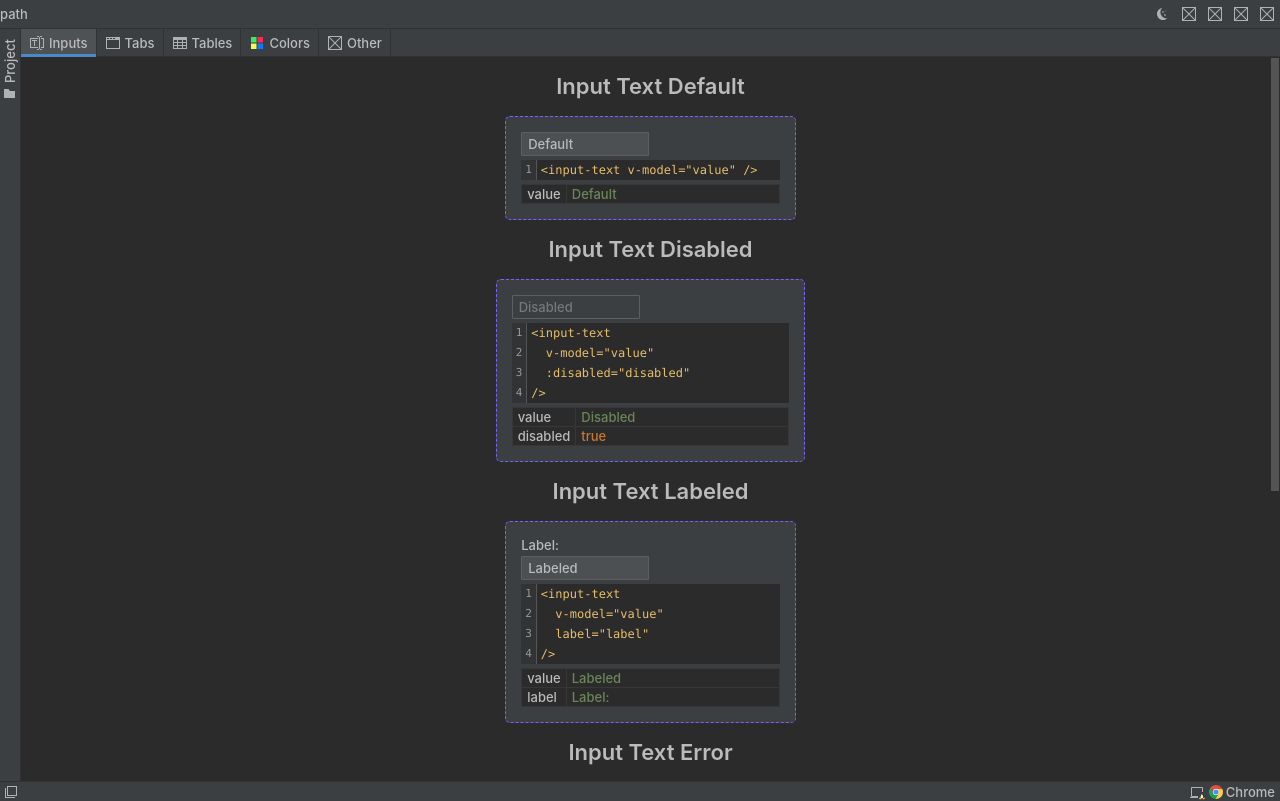
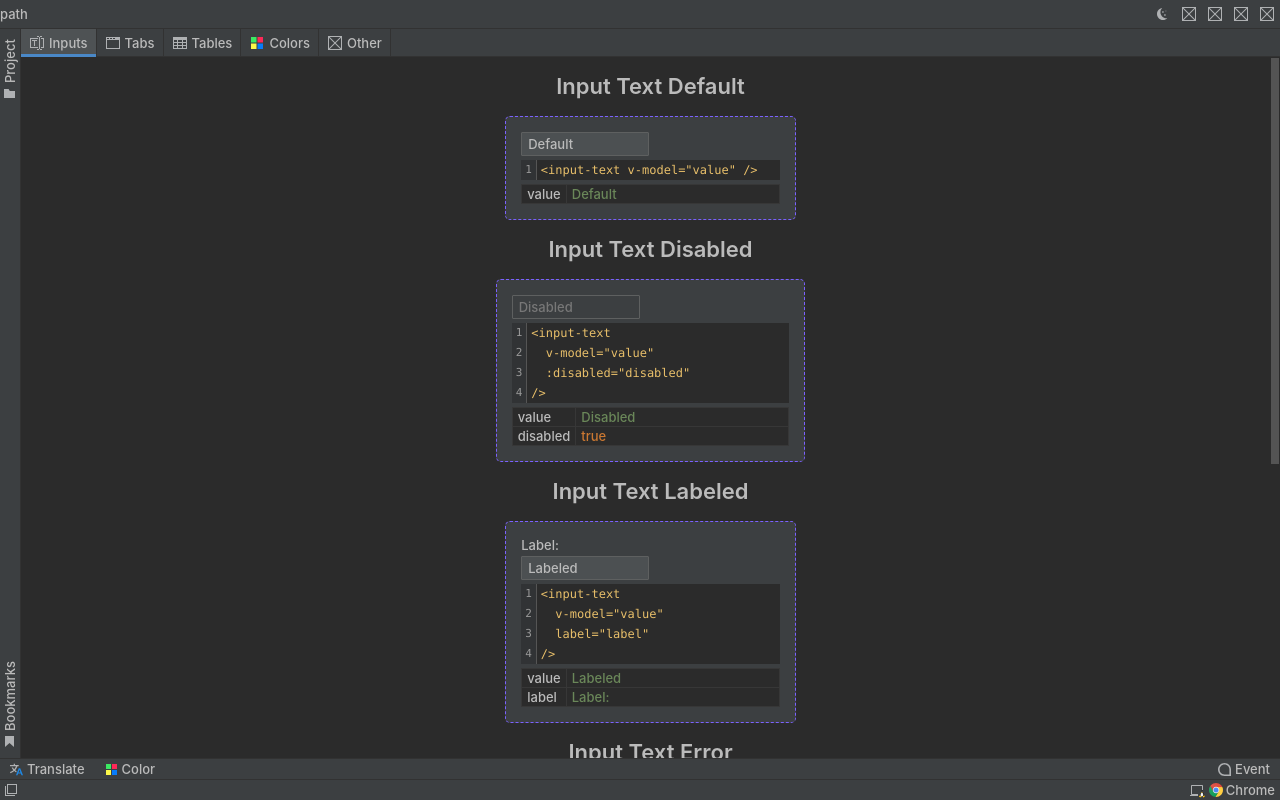
Before and after one commit to cclarice/CodeGlossary, a Vue app: page /dev/interface in a window 1280 px wide. Built offline with nearby package versions, Linux system fonts and the light colour scheme.

Commit message:
large Tools update

```diff
--- /dev/null
+++ b/src/consts/dropareas.ts
@@ -0,0 +1,15 @@
+/* eslint-disable max-len, no-unused-vars */
+import { ToolPlace } from '@/models/Tool'
+
+const dropareas: { [key in ToolPlace]: string } = {
+  topRight: 'polygon(0 29px, 0 50px, 50% 50px, 50% calc(29px + 20%), calc(100% - 21px) calc(29px + 20%), calc(100% - 21px) 50px, 100% 50px, 100% 29px)',
+  topLeft:  'polygon(0 29px, 0 50px, 21px 50px, 21px calc(29px + 20%), 50% calc(29px + 20%), 50% 50px, 100% 50px, 100% 29px)',
+  leftRight: 'polygon(0 29px, 0 calc(100% - 20px), 21px calc(100% - 20px), 21px 50%, 20% 50%, 20% 49px, 21px 49px, 21px 29px)',
+  leftLeft: 'polygon(0 29px, 0 calc(100% - 20px), 21px calc(100% - 20px), 21px calc(100% - 41px), 20% calc(100% - 41px), 20% 50%, 21px 50%, 21px 29px)',
+  rightRight: 'polygon(calc(100% - 21px) 29px, calc(100% - 21px) 50%, 80% 50%, 80% calc(100% - 41px), calc(100% - 21px) calc(100% - 41px), calc(100% - 21px) calc(100% - 20px), 100% calc(100% - 20px), 100% 29px',
+  rightLeft: 'polygon(calc(100% - 21px) 29px, calc(100% - 21px) 50px, 80% 50px, 80% 50%, calc(100% - 21px) 50%, calc(100% - 21px) calc(100% - 20px), 100% calc(100% - 20px), 100% 29px',
+  bottomRight: 'polygon(0 calc(100% - 20px), 0 calc(100% - 41px), 50% calc(100% - 41px), 50% 80%, calc(100% - 21px) 80%, calc(100% - 21px) calc(100% - 41px), 100% calc(100% - 41px), 100% calc(100% - 20px))',
+  bottomLeft: 'polygon(0 calc(100% - 20px), 0 calc(100% - 41px), 21px calc(100% - 41px), 21px 80%, 50% 80%, 50% calc(100% - 41px), 100% calc(100% - 41px), 100% calc(100% - 20px))'
+}
+
+export default dropareas
--- a/src/layouts/MainLayout.vue
+++ b/src/layouts/MainLayout.vue
@@ -2,7 +2,7 @@
   <main-header :has-slot="hasTopTools">
     <template #default>
       <main-bar
-        v-if="hasTopTools && tools.buttonsVisible"
+        v-if="hasTopTools"
         position="top"
       >
         <template #bar_left>
@@ -26,7 +26,7 @@
     class="main-main"
     :style="{
       maxHeight:
-        `calc(100% - 48px - ${tools.buttonsVisible ? (hasTopTools ? 22 : 0) + (hasBottomTools ? 22 : 0) : 0}px)`
+        `calc(100% - 49px - ${tools.buttonsVisible ? (hasTopTools ? 22 : 0) + (hasBottomTools ? 22 : 0) : 0}px)`
     }"
   >
     <main-bar
@@ -67,7 +67,7 @@
       </template>
       <template #bar_right>
         <main-bar-button
-          v-for="tool of tools.buttons.rightLeft"
+          v-for="tool of tools.buttons.rightRight"
           :key="tool.id"
           :tool="tool"
         />
@@ -76,7 +76,7 @@
   </main>
   <main-footer :has-slot="hasBottomTools">
     <main-bar
-      v-if="hasBottomTools && tools.buttonsVisible"
+      v-if="hasBottomTools"
       position="bottom"
     >
       <template #bar_left>
@@ -88,13 +88,17 @@
       </template>
       <template #bar_right>
         <main-bar-button
-          v-for="tool of tools.buttons.bottomLeft"
+          v-for="tool of tools.buttons.bottomRight"
           :key="tool.id"
           :tool="tool"
         />
       </template>
     </main-bar>
   </main-footer>
+  <div
+    id="droparea"
+    @dragover="dragover"
+  />
 </template>
 
 <script setup lang="ts">
@@ -107,11 +111,29 @@ import { computed } from 'vue'
 
 const tools = useTools()
 tools.initTools()
-const hasTopTools = computed(() => !!(tools.buttons.topLeft.length || tools.buttons.topRight.length))
-const hasBottomTools = computed(() => !!(tools.buttons.bottomLeft.length || tools.buttons.bottomRight.length))
+const hasTopTools =
+  computed(() => !!(tools.buttons.topLeft.length || tools.buttons.topRight.length) && tools.buttonsVisible)
+const hasBottomTools =
+  computed(() => !!(tools.buttons.bottomLeft.length || tools.buttons.bottomRight.length) && tools.buttonsVisible)
+const dragover = (event: DragEvent) => {
+  if (event.dataTransfer && event.dataTransfer.items[0].type === 'draggable/tool') {
+    event.dataTransfer.dropEffect = 'move'
+    event.preventDefault()
+  }
+}
 </script>
 
 <style lang="scss" scoped>
+#droparea {
+  position:         absolute;
+  display:          none;
+  width:            100%;
+  height:           100%;
+  z-index:          10;
+  background-color: var(--default);
+  opacity:          .25;
+}
+
 .main-main {
   display: flex;
   justify-content: space-between;
--- a/src/layouts/main-components/MainBar.vue
+++ b/src/layouts/main-components/MainBar.vue
@@ -3,54 +3,17 @@
     class="main-bar"
     :class="`main-bar_${props.position}`"
   >
-    <div
-      class="main-bar__left"
-      @dragover="dragoverLeft"
-      @drop="dropLeft"
-    >
+    <div class="main-bar__left">
       <slot name="bar_left" />
     </div>
-    <div
-      class="main-bar__right"
-      @dragover="dragoverRight"
-      @drop="dropRight"
-    >
+    <div class="main-bar__right">
       <slot name="bar_right" />
     </div>
   </nav>
 </template>
 
 <script setup lang="ts">
-import { useTools } from '@/stores/tool'
-import { ToolPlace } from '@/models/Tool'
-
 const props = defineProps<{ position: 'top' | 'bottom' | 'left' | 'right' }>()
-
-const tools = useTools()
-const dragover = (side: 'Left' | 'Right') => (event: DragEvent) => {
-  if (event.dataTransfer && event.dataTransfer.items[0].type === 'draggable/tool') {
-    event.preventDefault()
-    displayToolPosition(props.position + side)
-    event.dataTransfer.dropEffect = 'move'
-  }
-}
-const dragoverRight = dragover('Right')
-const dragoverLeft = dragover('Left')
-const displayToolPosition = (position: string) => {
-  console.log(position)
-}
-
-const drop = (side: string) => (event: DragEvent) => {
-  if (event.dataTransfer && event.dataTransfer.items[0].type === 'draggable/tool') {
-    event.dataTransfer.items[0].getAsString((data) => {
-      console.log(`${props.position}${side} ${data}`)
-      tools.moveTool(data, (props.position + side) as ToolPlace)
-    })
-  }
-}
-const dropLeft = drop('Left')
-const dropRight = drop('Right')
-
 </script>
 
 <style lang="scss" scoped>
--- a/src/layouts/main-components/MainBarButton.vue
+++ b/src/layouts/main-components/MainBarButton.vue
@@ -1,8 +1,11 @@
 <template>
   <div
+    v-show="visible"
     class="main-bar-button"
+    :class="{ 'main-bar-button_phantom': props.tool.id === -1 }"
     draggable="true"
-    @dragstart.stop="drag"
+    @dragstart.stop="dragstart"
+    @dragend="dragend"
   >
     <img
       v-if="props.tool.icon"
@@ -11,23 +14,134 @@
       draggable="false"
       alt=""
     >
+    <div
+      v-else
+      style="width: 13px; height: 13px"
+    />
     <span class="main-bar-button__name"> {{ props.tool.name }} </span>
   </div>
 </template>
 
 <script setup lang="ts">
-import { Tool } from '@/models/Tool'
+import { Tool, ToolPlace } from '@/models/Tool'
+import { onMounted, onUnmounted, ref } from 'vue'
+import { useTools } from '@/stores/tool'
+import dropareas from '@/consts/dropareas'
 
 interface Props {
   tool: Tool
 }
 
+const visible = ref(true)
+const tools = useTools()
 const props = defineProps<Props>()
+const droparea = ref<HTMLElement | null>(null)
+const points = {
+  topRight: { x: 0, y: 0 },
+  topLeft: { x: 0, y: 0 },
+  leftRight: { x: 0, y: 0 },
+  leftLeft: { x: 0, y: 0 },
+  rightRight: { x: 0, y: 0 },
+  rightLeft: { x: 0, y: 0 },
+  bottomRight: { x: 0, y: 0 },
+  bottomLeft: { x: 0, y: 0 }
+}
+let width = 0
+let height = 0
 
-const drag = (event: DragEvent) => {
+onMounted(() => {
+  for (let i = 0; document.body.children.item(i); i++) {
+    if (document.body.children.item(i)?.id === 'droparea' && document.body.children.item(i) instanceof HTMLElement) {
+      droparea.value = document.body.children.item(i) as HTMLElement
+    }
+  }
+  window.addEventListener('resize', setPositions)
+  setPositions()
+})
+onUnmounted(() => {
+  window.removeEventListener('resize', setPositions)
+})
+
+const setPositions = () => {
+  width = window.innerWidth
+  height = window.innerHeight
+  points.topRight.x = width * 0.75
+  points.topRight.y = points.topLeft.y = 29
+  points.topLeft.x = width * 0.25
+
+  points.rightRight.x = points.rightLeft.x = width
+  points.rightRight.y = height * 0.75
+  points.rightLeft.y = height * 0.25
+
+  points.bottomRight.x = width * 0.75
+  points.bottomRight.y = points.bottomLeft.y = height - 20
+  points.bottomLeft.x = width * 0.25
+
+  points.leftRight.y = height * 0.25
+  points.leftLeft.y = height * 0.75
+}
+
+const drag = (event: Event) => {
+  if (droparea.value) {
+    const dragPosition = getDragPosition(event as DragEvent)
+    tools.displayPhantom(dragPosition, props.tool.name)
+    droparea.value.style.clipPath = dropareas[dragPosition]
+    if (droparea.value.style.display !== 'block') {
+      droparea.value.style.display = 'block'
+    }
+  }
+  window.requestAnimationFrame(() => {
+    if (event.target) {
+      window.addEventListener('dragover', drag, { once: true })
+    }
+  })
+}
+
+const dragstart = (event: DragEvent) => {
   if (event.dataTransfer) {
     event.dataTransfer.items.add(`${props.tool.name}`, 'draggable/tool')
+    event.dataTransfer.dropEffect = 'move'
   }
+  window.requestAnimationFrame(() => {
+    visible.value = false
+    if (event.target) {
+      window.addEventListener('dragover', drag, { once: true })
+    }
+  })
+}
+
+const getDragPosition = (event: DragEvent): ToolPlace => {
+  let lengths: { place: ToolPlace, length: number }[] = []
+  for (const place in points) {
+    const point: { x: number, y: number } = points[place as ToolPlace]
+    const length = Math.sqrt(Math.pow(point.x - event.pageX, 2) + Math.pow((point.y - event.pageY), 2))
+    lengths.push({
+      place: place as ToolPlace,
+      length: place.includes('top') || place.includes('bottom') ? length * (height / width) : length
+    })
+  }
+
+  return lengths.sort((c, p) => {
+    if (c.length < p.length) {
+      return -1
+    } else if (c.length > p.length) {
+      return 1
+    }
+    return 0
+  })[0].place
+}
+
+// const getDragOrder = (event: DragEvent, position): number => {
+//   return 0 // todo
+// }
+
+const dragend = (event: DragEvent) => {
+  tools.moveTool(props.tool, getDragPosition(event))
+  if (droparea.value) {
+    droparea.value.style.display = 'none'
+  }
+  window.removeEventListener('dragover', drag)
+  visible.value = true
 }
 </script>
 
@@ -37,7 +151,7 @@ const drag = (event: DragEvent) => {
   align-items:      center;
   gap:              4px;
   background-color: transparent;
-  user-select: none;
+  user-select:      none;
 
   &:hover {
     background-color: var(--stripe-hovered-background);
@@ -51,5 +165,10 @@ const drag = (event: DragEvent) => {
     filter: var(--icon-filter);
     user-select: none;
   }
+
+  &_phantom {
+    background-color: var(--default);
+    opacity: 0.25;
+  }
 }
 </style>
--- a/src/stores/tool.ts
+++ b/src/stores/tool.ts
@@ -1,6 +1,10 @@
 import { defineStore } from 'pinia'
 import { ToolPlace, ToolState, Tool } from '@/models/Tool'
 import projectIcon from '~@/icons/tools/project.svg'
+import bookmarksIcon from '~@/icons/tools/bookmarks.svg'
+import colorIcon from '~@/icons/tools/color.svg'
+import eventIcon from '~@/icons/tools/event.svg'
+import translateIcon from '~@/icons/tools/translate.svg'
 
 export const useTools = defineStore('Tools', {
   state: (): ToolState => ({
@@ -29,45 +33,61 @@ export const useTools = defineStore('Tools', {
         id: 0,
         name: 'Project',
         icon: projectIcon,
-        component: null
+        component: null,
+        place: null
       },
       {
         id: 1,
         name: 'Bookmarks',
-        icon: projectIcon,
-        component: null
+        icon: bookmarksIcon,
+        component: null,
+        place: null
       },
       {
         id: 2,
         name: 'Event',
-        icon: projectIcon,
-        component: null
+        icon: eventIcon,
+        component: null,
+        place: null
       },
       {
         id: 3,
         name: 'Translate',
-        icon: projectIcon,
-        component: null
+        icon: translateIcon,
+        component: null,
+        place: null
       },
       {
         id: 4,
         name: 'Color',
-        icon: projectIcon,
-        component: null
+        icon: colorIcon,
+        component: null,
+        place: null
       }
     ],
+    phantomTool: {
+      id: -1,
+      name: '',
+      icon: '',
+      component: null,
+      place: null
+    },
     buttonsVisible: true
   }),
   actions: {
     initTools () {
-      // this.buttons.topLeft.push(this.tools[0])
-      // this.buttons.topRight.push(this.tools[0])
-      this.buttons.leftRight.push(this.tools[0])
-      // this.buttons.leftLeft.push(this.tools[0])
-      // this.buttons.rightRight.push(this.tools[0])
-      // this.buttons.rightLeft.push(this.tools[0])
-      // this.buttons.bottomRight.push(this.tools[0])
-      // this.buttons.bottomLeft.push(this.tools[0])
+      this.buttons.leftRight = [this.tools[0]]
+      this.buttons.leftLeft = [this.tools[1]]
+      this.buttons.bottomLeft = [this.tools[3], this.tools[4]]
+      this.buttons.bottomRight = [this.tools[2]]
+
+      for (const buttonsKey in this.buttons) {
+        const tools = this.buttons[buttonsKey]
+
+        for (const tool of tools) {
+          tool.place = buttonsKey as ToolPlace
+        }
+      }
     },
     activateTool (tool: Tool, place: ToolPlace) {
       this.activeTools[place] = tool
@@ -75,16 +95,35 @@ export const useTools = defineStore('Tools', {
     disableTool (place: ToolPlace) {
       this.activeTools[place] = null
     },
-    moveTool (tool_name: string, place: ToolPlace) {
-      const find_tool: Tool | undefined = this.tools.find((el) => el.name === tool_name)
-      if (find_tool) {
-        const position: string | undefined = Object.keys(this.buttons)
-          .find((button) => this.buttons[button].includes(find_tool))
-
-        if (position && position !== place && this.buttons[position]) {
-          this.buttons[position] = this.buttons[position].filter((tool: Tool) => tool !== find_tool)
-          this.buttons[place].push(find_tool)
+    displayPhantom (place: ToolPlace, name = ''): void {
+      if (place !== this.phantomTool.place) {
+        if (this.phantomTool.name !== name) {
+          this.phantomTool.name = name
         }
+        this.removeTool(this.phantomTool)
+        this.setToolPlace(this.phantomTool, place)
+      }
+    },
+    // If tool has place and its deleted returns true
+    removeTool (tool: Tool): boolean {
+      if (tool.place) {
+        this.buttons[tool.place] = this.buttons[tool.place].filter((t: Tool) => t.id !== tool.id)
+        tool.place = null
+        return true
+      }
+      return false
+    },
+    setToolPlace (tool: Tool, new_place: ToolPlace, order = -1) {
+      if (order === -1) {
+        this.buttons[new_place].push(tool)
+        tool.place = new_place
+      }
+    },
+    moveTool (tool: Tool, new_place: ToolPlace, order = -1) {
+      this.removeTool(this.phantomTool)
+      if (tool.place !== new_place) {
+        this.removeTool(tool)
+        this.setToolPlace(tool, new_place, order)
       }
     },
     toggleButtons () {
--- a/src/style/main.scss
+++ b/src/style/main.scss
@@ -22,6 +22,7 @@ html {
 }
 
 body {
+  position: relative;
   width: 100vw;
   height: 100%;
   overflow: hidden;
```
Also changed, not shown: src/models/Tool.d.ts (+8 -5 lines).
